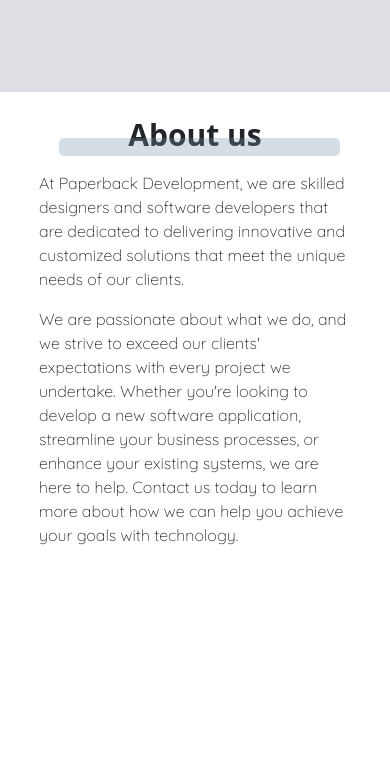
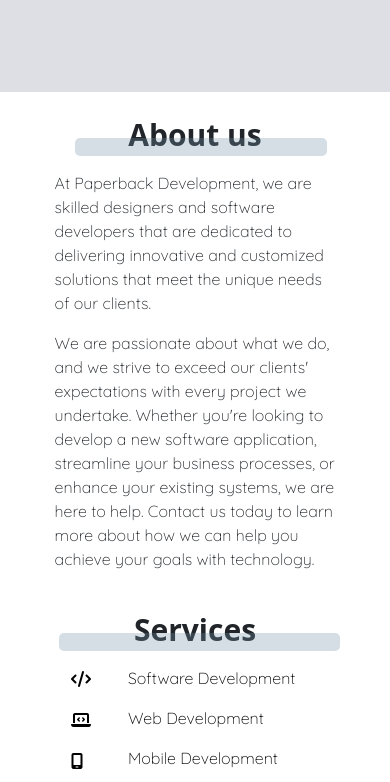
Before and after one commit to paperback-development/paperback-development.github.io, a plain HTML site: page index.html in a window 390 px wide. Shown: the part 752-1534 px from the top of the page. Drawn offline with nearby package versions, Linux system fonts and the light colour scheme.

Commit message:
fixed spacing issue on movile

```diff
--- a/index.html
+++ b/index.html
@@ -109,7 +109,7 @@
     </div>
     <div id="about">
 
-        <div id="serviceList">
+        <div id="contentWrapper">
             <h1 class="mb-5 text-center" style="font-size:30px;"><strong>About us</strong></h1>
             <div id="highlight"></div>
             <p style="font-family: quicksand;">
--- a/main.css
+++ b/main.css
@@ -118,8 +118,14 @@ a {
 
 #serviceList {
     width: 40%;
-    margin-bottom: 200px;
+    /* margin-bottom: 200px; */
 }
+
+#contentWrapper {
+    width: 40%;
+    /* margin-bottom: 200px;    */
+}
+
 
 #highlight {
     background-color: #7093A7;
@@ -244,6 +250,15 @@ a {
         justify-content: center;
     }
 
+    #serviceList {
+        width: 90%;
+    }
+
+    #contentWrapper {
+        width: 90%;
+        /* margin-bottom: 200px;    */
+    }
+
     .main {
         background-color: #DEDFE5;
         position: center;
```
